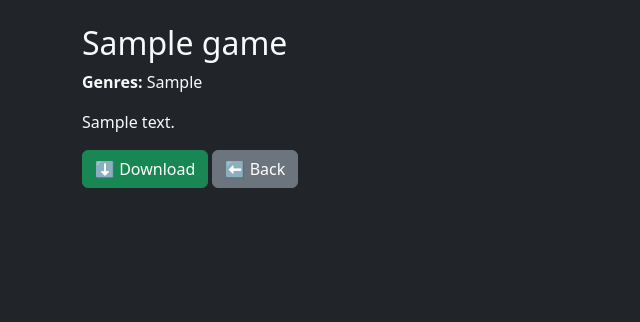
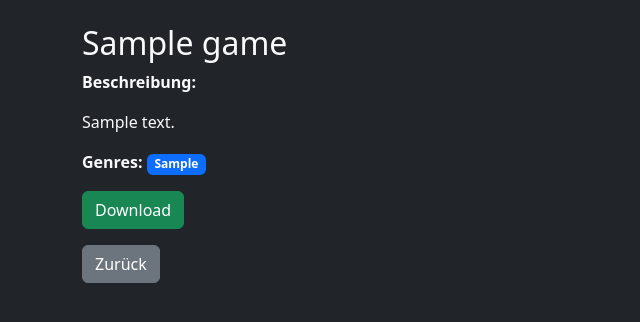
Before and after one commit to GMGUndergorund/ZipDaddy-Main, a Flask app: page /game/1 in a window 1280 px wide. Shown: the part 56-378 px from the top of the page, without its empty margins (0-640 px from the left). Run offline with Flask 3, Linux system fonts and the light colour scheme; tables that the repository leaves empty hold one stand-in row (values such as "Sample post").

Commit message:
Add files via upload

```diff
--- a/templates/game_detail.html
+++ b/templates/game_detail.html
@@ -1,10 +1,21 @@
 {% extends "layout.html" %}
 {% block content %}
 <h2>{{ game.title }}</h2>
-{% if game.genres %}
-<p><strong>Genres:</strong> {{ game.genres }}</p>
-{% endif %}
-<p>{{ game.description }}</p>
-<a class="btn btn-success" href="{{ game.download_link }}" target="_blank">⬇️ Download</a>
-<a class="btn btn-secondary" href="{{ url_for('index') }}">⬅️ Back</a>
+
+<p><strong>Beschreibung:</strong></p>
+<p>{{ game.description or 'Keine Beschreibung vorhanden.' }}</p>
+
+<p><strong>Genres:</strong>
+  {% if genres %}
+    {% for genre in genres %}
+      <span class="badge bg-primary me-1">{{ genre }}</span>
+    {% endfor %}
+  {% else %}
+    Keine Genres angegeben.
+  {% endif %}
+</p>
+
+<p><a href="{{ game.download_link }}" target="_blank" class="btn btn-success">Download</a></p>
+
+<a href="{{ url_for('index') }}" class="btn btn-secondary">Zurück</a>
 {% endblock %}
```
